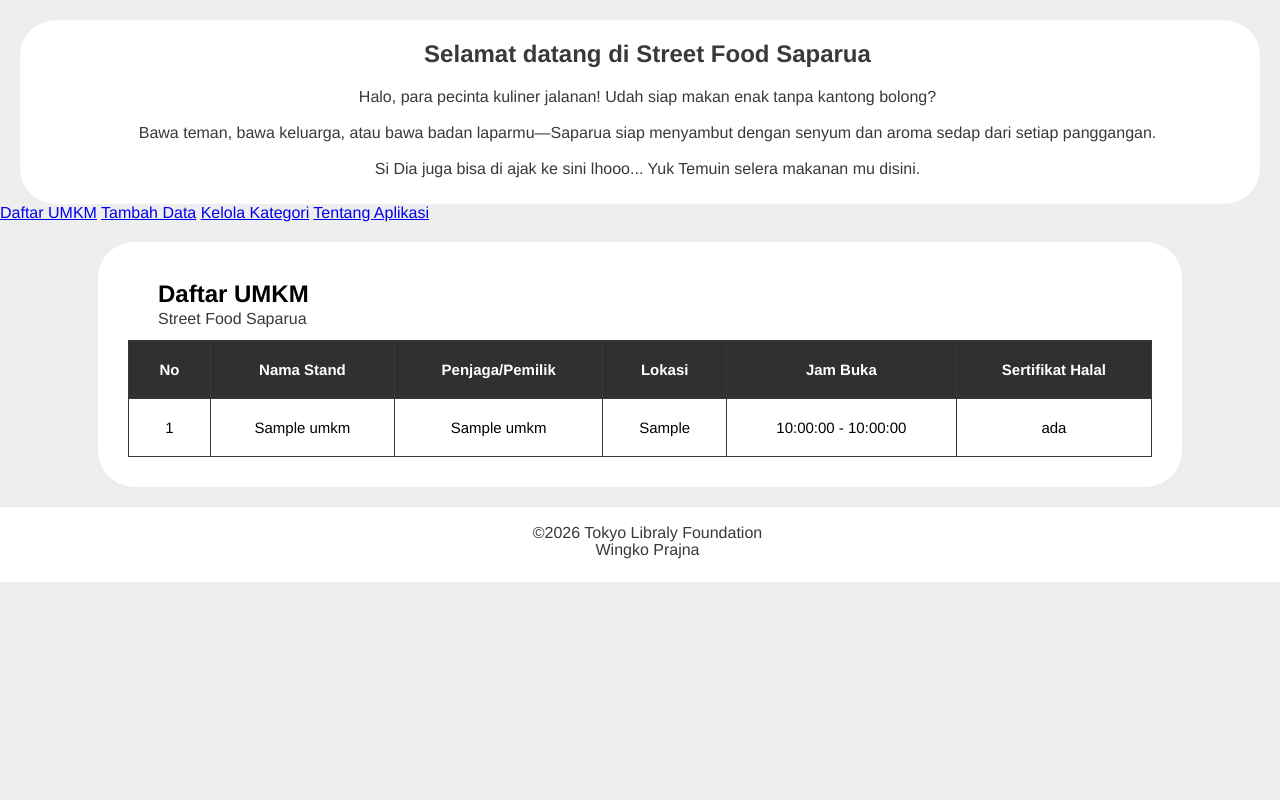
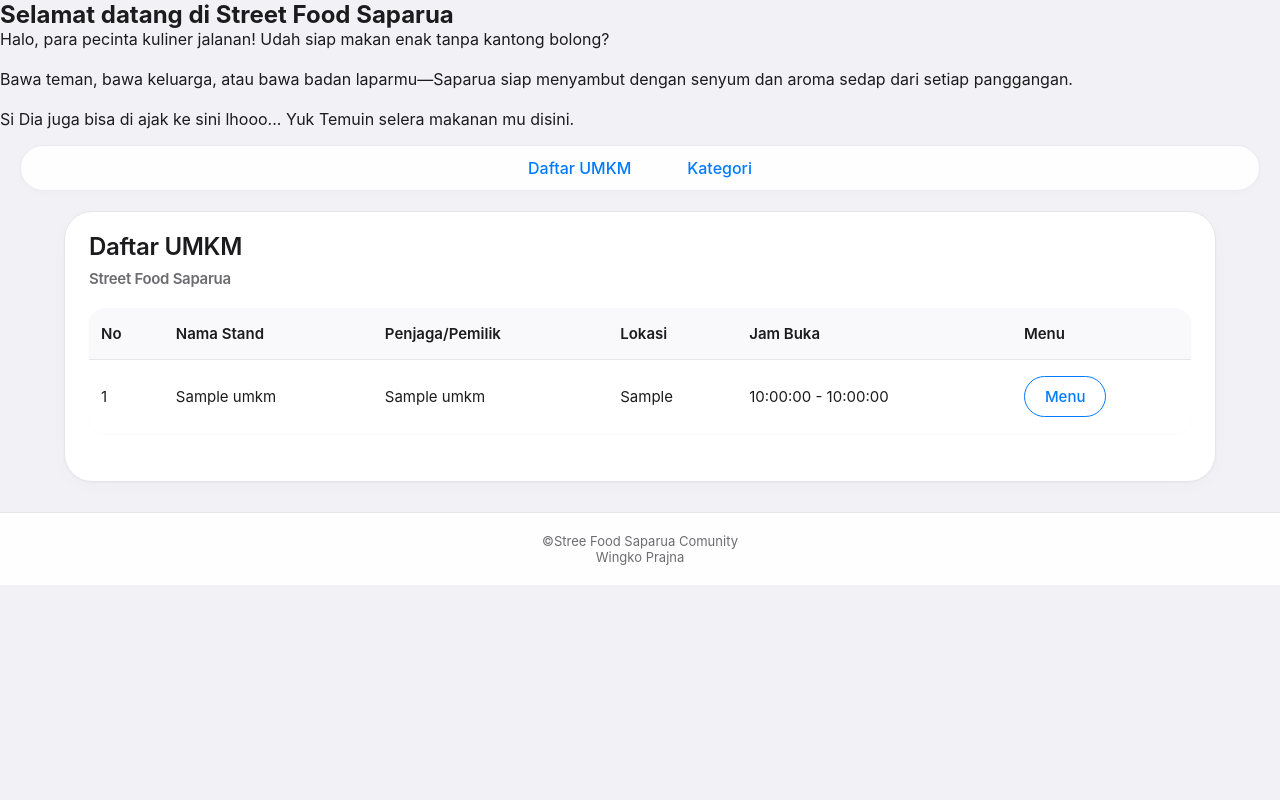
Before and after one commit to Yueeox/tubes_saparua, a PHP site: page / in a window 1280 px wide. Run offline with PHP 8.4, Linux system fonts and the light colour scheme; tables that the repository leaves empty hold one stand-in row (values such as "Sample post"); some libraries are stand-ins or nearby versions.

Commit message:
add menu interface and change css

```diff
--- a/index.php
+++ b/index.php
@@ -22,12 +22,13 @@
             Yuk Temuin selera makanan mu disini.
         </p>
     </section>
-    <nav class="navbar">
-        <a class="active" href="index.php">Daftar UMKM</a>
-        <a href="tambah_umkm.php">Tambah Data</a>
-        <a href="kategori.php">Kelola Kategori</a>
-        <a href="#tentang">Tentang Aplikasi</a>
+    <nav>
+        <ul>
+            <li><a href="index.php">Daftar UMKM</a></li>
+            <li><a href="kategori.php">Kategori</a></li>
+        </ul>
     </nav>
+
 <!-- ini bagian daftar makanan nya-->
     <section id="daftar_buku">
        </head>
@@ -45,7 +46,7 @@
                     <th>Penjaga/Pemilik</th>
                     <th>Lokasi</th>
                     <th>Jam Buka</th>
-                    <th>Sertifikat Halal</th>
+                    <th>Menu</th>
                 </tr>
             </thead>
             <tbody>
@@ -60,8 +61,7 @@
                             umkm.nama_penjaga,
                             lokasi.deskripsi AS lokasi,
                             jadwal.jam_buka,
-                            jadwal.jam_tutup,
-                            umkm.sertifikasi_halal
+                            jadwal.jam_tutup
                         FROM umkm
                         INNER JOIN lokasi ON umkm.id_lokasi = lokasi.id_lokasi
                         INNER JOIN jadwal ON umkm.id_jadwal = jadwal.id_jadwal";
@@ -77,7 +77,9 @@
                     <td><?= $row['nama_penjaga']; ?></td>
                     <td><?= $row['lokasi']; ?></td>
                     <td><?= $row['jam_buka']; ?> - <?= $row['jam_tutup']; ?></td>
-                    <td><?= $row['sertifikasi_halal']; ?></td>
+                    <td>
+                        <a href="menu.php?id=<?= $row['id_umkm']; ?>" class="btn">Menu</a>
+                    </td>
                 </tr>
                 <?php } ?>
             </tbody>
@@ -85,7 +87,7 @@
             </div>
             <div class="footer">
                 <section id="contact">
-                    <p>&copy;2026 Tokyo Libraly Foundation</p>
+                    <p>&copy;Stree Food Saparua Comunity</p>
                     <p>Wingko Prajna</p>
                 </section>
             </div>
@@ -96,5 +98,5 @@
     </html>
 
     <link rel="stylesheet" href="style.css">
-    <link rel="stylesheet" href="https://cdnjs.cloudflare.com/ajax/libs/font-awesome/7.0.1/css/all.min.css">
+
     </section>
--- a/style.css
+++ b/style.css
@@ -1,230 +1,246 @@
+/* Reset & Base */
+* {
+    margin: 0;
+    padding: 0;
+    box-sizing: border-box;
+}
+
 html {
     scroll-behavior: smooth;
 }
 
-#home {
-    background-color: rgb(255, 255, 255);
-    color: rgb(47, 47, 47);
-    margin-top: 20px;
-    margin-right: 20;
-    margin-left: 20;
-    border-radius: 36px;
-    padding:  10px;
-    text-align: center;
+body {
+    background-color: #f2f2f6; /* Warna abu-abu terang seperti iOS */
+    font-family: -apple-system, BlinkMacSystemFont, "Segoe UI", Helvetica, Arial, sans-serif;
+    margin: 0;
+    padding: 0;
+    color: #1c1c1e;
 }
 
-body {
-    background-color: rgb(238, 238, 238);
-    margin: 0;
-    font-family: Helvetica;
+/* Header iOS-style */
+.header {
+    background-color: rgba(255, 255, 255, 0.92);
+    backdrop-filter: blur(10px);
+    -webkit-backdrop-filter: blur(10px);
+    color: #1c1c1e;
+    margin: 20px 20px 0 20px;
+    border-radius: 34px;
+    text-align: center;
+    padding: 20px 16px;
+    box-shadow: 0 2px 12px rgba(0, 0, 0, 0.04);
+    border: 0.5px solid rgba(224, 224, 228, 0.6);
 }
 
-.header{
-    background-color: rgb(255, 255, 255);
-    color: rgb(47, 47, 47);
-    margin-top: 20px;
-    margin-right: 20;
-    margin-left: 20;
-    border-radius: 36px;
-    text-align: center;
-    line-height: 0.1;
-    padding: 10px;
-    box-shadow: 0px 0px 10px rgba(0, 0, 0, 0.020);
+.header h1 {
+    font-size: 28px;
+    font-weight: 600;
+    letter-spacing: -0.3px;
+    margin-bottom: 6px;
 }
 
-nav ul{
-    background-color: rgb(255, 255, 255);
-    list-style-type: none;
-    padding: 30px;
-    margin: 20px;
-    width: fit-content;
-    border-radius: 36px;
-    line-height: 30px;
-    font-weight: bold;
+.header p {
+    font-size: 15px;
+    color: #6c6c70;
+    margin-top: 8px;
 }
 
-
-nav li a{
-    text-decoration:none;
-    color: rgb(57, 57, 57);
-    transition: all 0.3s;
-    border-radius: 36px;
+/* Navigasi iOS - tab bar style */
+nav ul {
+    background-color: rgba(255, 255, 255, 0.92);
+    backdrop-filter: blur(10px);
+    list-style: none;
     display: flex;
-    width: fit-content;
+    justify-content: center;
+    gap: 24px;
+    padding: 12px 24px;
+    margin: 16px 20px;
+    border-radius: 40px;
+    box-shadow: 0 2px 10px rgba(0, 0, 0, 0.02);
+    border: 0.5px solid rgba(224, 224, 228, 0.6);
 }
 
-nav li a:hover{
-    background-color: rgb(0, 122, 255);
-    color: rgb(255, 255, 255);
-    border-radius: 36px;
-    padding: 5px;
-    margin: 5px 0px;
-    box-shadow: 0px 0px 10px rgba(0, 0, 0, 0.200);
+nav li a {
+    text-decoration: none;
+    color: #007aff;
+    font-weight: 500;
+    font-size: 16px;
+    padding: 8px 16px;
+    border-radius: 40px;
+    transition: all 0.2s ease;
 }
 
-/* Tombol (Buttons) */
-.btn {
-    font-size: 16px;
-    display: inline-block;
-    padding: 10px;
-    background-color: rgb(255, 255, 255);
-    box-shadow: 0px 0px 10px rgba(0, 0, 0, 0.100);
-    color: rgb(40, 40, 40);
-    text-decoration: none;
-    border-radius: 36px;
-    font-weight: bold;
-    border: none;
-    cursor: pointer;
-    transition: all 0.3s;
-    margin: 5px 0px;
+nav li a:hover {
+    background-color: #007aff;
+    color: white;
 }
 
-.btn:hover {
-    background-color: #007AFF;
-    color: #eaeaea;
-    box-shadow: 0px 0px 10px rgba(0, 0, 0, 0.200);
+/* Container card ala iOS */
+.container {
+    background-color: #ffffff;
+    margin: 20px auto;
+    width: 90%;
+    max-width: 1200px;
+    border-radius: 28px;
+    box-shadow: 0 4px 20px rgba(0, 0, 0, 0.02), 0 1px 2px rgba(0, 0, 0, 0.03);
+    padding: 20px 24px 32px 24px;
+    overflow-x: auto;
+    border: 0.5px solid #e5e5ea;
 }
 
-.btn-tambah {
-    margin: 15px 0px 10px 30px;
-}
-.btn-hapus{
-    display: flex;
-    width: fit-content;
-    gap: 12px;
-}
-.btn-edit{
-    display: flex;
-    width: fit-content;
-    gap: 12px;
+h2, .daftar_buku {
+    font-size: 24px;
+    font-weight: 600;
+    letter-spacing: -0.3px;
+    margin-bottom: 8px;
+    color: #1c1c1e;
 }
 
-
-.btn-tambah:hover {
-    background-color: rgb(0, 122, 255);
-    color: #eaeaea;
-    box-shadow: 0px 0px 10px rgba(0, 0, 0, 0.200);
-    padding: 15px;
-}
-
-.btn-edit:hover {
-    background-color: rgb(0, 122, 255);
-    color: #eaeaea;
-    box-shadow: 0px 0px 10px rgba(0, 0, 0, 0.200);
-    padding: 15px;
-}
-.btn-hapus:hover {
-    background-color: #ff0000;
-    color: #eaeaea;
-    box-shadow: 0px 0px 10px rgba(0, 0, 0, 0.200);
-    padding: 15px;
-}
-.btn-batal:hover {
-    background-color: #ff0000;
-    color: #eaeaea;
-    box-shadow: 0px 0px 10px rgba(0, 0, 0, 0.200);
-}
-.daftar_buku {
-    margin-left: 30px;
-}
-
-.container {
-    background-color: rgb(255, 255, 255);
-    padding: 30px;
-    line-height: 0.2;
-    margin: 20px auto;
-    width: 80%;
-    overflow-x: auto;
-    border-radius: 36px;
-    box-shadow: 0px 0px 10px rgba(0, 0, 0, 0.020);
-    padding-bottom: 10px;
-}
-
-h1 {
-    color: rgb(57, 57, 57);
-    margin-top: 10;
-    margin-left: 15;
-}
-p {
-    color: rgb(57, 57, 57);
-    margin-top: 10;
-    margin-left: 15;
-
-}
-
-.table {
-    margin: auto;
-    width: 100%;
-    border-collapse: collapse;
-    margin-top: 20px;
+p.daftar_buku {
+    font-size: 15px;
+    color: #6c6c70;
     margin-bottom: 20px;
 }
 
-.container::-webkit-scrollbar{
-    height: 30px;
-}
-.container::-webkit-scrollbar-track{
-    background: rgb(255, 255, 255);
-    border-radius: 32px;
-}
-.container::-webkit-scrollbar-thumb{
-    background: rgb(47, 47, 47) ;
-    border: 10px solid rgb(255, 255, 255);
-    border-radius: 32px;
-
-}
-.container::-webkit-scrollbar-thumb:hover{
-    background: rgb(0, 122, 255);
-    border: 7px solid rgb(255, 255, 255);
+/* Tabel iOS-style (bersih, border tipis) */
+.table {
+    width: 100%;
+    border-collapse: separate;
+    border-spacing: 0;
+    margin: 16px 0;
+    border-radius: 16px;
+    overflow: hidden;
+    box-shadow: 0 1px 3px rgba(0, 0, 0, 0.02);
 }
 
 .table th,
 .table td {
-    text-align: center;
-    border: 1px solid rgb(57, 57, 57);
+    padding: 16px 12px;
+    text-align: left;
+    border-bottom: 0.5px solid #e5e5ea;
     font-size: 15px;
-    padding: 20px;
-
 }
 
 .table th {
-    background-color: rgb(48, 48, 48);
+    background-color: #f9f9fb;
+    color: #1c1c1e;
+    font-weight: 600;
+    border-bottom: 0.5px solid #e5e5ea;
+}
+
+.table tr:last-child td {
+    border-bottom: none;
+}
+
+/* Tombol gaya iOS */
+.btn {
+    display: inline-block;
+    padding: 10px 20px;
+    background-color: #ffffff;
+    border: 0.5px solid #007aff;
+    color: #007aff;
+    font-size: 15px;
+    font-weight: 500;
+    text-decoration: none;
+    border-radius: 40px;
+    transition: 0.2s ease;
+    cursor: pointer;
+    text-align: center;
+}
+
+.btn:hover {
+    background-color: #007aff;
+    color: white;
+    border-color: #007aff;
+}
+
+.btn-tambah {
+    background-color: #007aff;
+    color: white;
+    border: none;
+    margin: 8px 0 16px 0;
+}
+
+.btn-tambah:hover {
+    background-color: #005fc1;
     color: white;
 }
 
+.btn-hapus {
+    background-color: #ffffff;
+    border-color: #ff3b30;
+    color: #ff3b30;
+}
+
+.btn-hapus:hover {
+    background-color: #ff3b30;
+    color: white;
+}
+
+.btn-batal {
+    background-color: #ffffff;
+    border-color: #8e8e93;
+    color: #8e8e93;
+}
+
+.btn-batal:hover {
+    background-color: #8e8e93;
+    color: white;
+}
+
+/* Footer */
 .footer {
-    background-color: rgb(255, 255, 255);
-    color: rgb(40, 40, 40);
+    background-color: rgba(255, 255, 255, 0.92);
+    backdrop-filter: blur(10px);
     text-align: center;
-    line-height: 0.1;
-    padding: 15px;
-    margin-top: 20px;
-    font-style: normal;
-    box-shadow: 0px 0px 10px rgba(0, 0, 0, 0.020);
+    padding: 20px;
+    margin-top: 30px;
+    font-size: 13px;
+    color: #6c6c70;
+    border-top: 0.5px solid #e5e5ea;
 }
-/* Form Styles */
+
+/* Form gaya iOS */
 .form-group {
     margin-bottom: 20px;
 }
 
 .form-group label {
     display: block;
-    margin-bottom: 10px;
-    font-weight: lighter;
-    font-size: small;
-    color: rgb(48, 48, 48);
+    font-size: 14px;
+    font-weight: 500;
+    color: #1c1c1e;
+    margin-bottom: 6px;
 }
 
-.form-group input, .form-group select {
+.form-group input,
+.form-group select {
     width: 100%;
-    padding: 10px;
-    border: 1px solid #ccc;
-    border-radius: 4px;
-    box-sizing: border-box; /* Agar width 100% tidak over */
-    font-family: Helvetica;
+    padding: 12px 14px;
+    font-size: 16px;
+    font-family: -apple-system, BlinkMacSystemFont, "Segoe UI", Helvetica, Arial, sans-serif;
+    background-color: #f9f9fb;
+    border: 0.5px solid #e5e5ea;
+    border-radius: 14px;
+    transition: 0.2s;
 }
 
-.form-group input:focus, .form-group select:focus {
-    border-color: rgb(0, 122, 255);
+.form-group input:focus,
+.form-group select:focus {
     outline: none;
+    border-color: #007aff;
+    background-color: white;
+    box-shadow: 0 0 0 3px rgba(0, 122, 255, 0.1);
 }
+
+/* Scrollbar kustom (opsional) */
+.container::-webkit-scrollbar {
+    height: 6px;
+}
+.container::-webkit-scrollbar-track {
+    background: #f2f2f6;
+    border-radius: 10px;
+}
+.container::-webkit-scrollbar-thumb {
+    background: #c6c6c8;
+    border-radius: 10px;
+}
```
Also changed, not shown: menu.php (added, +82 -0 lines).
